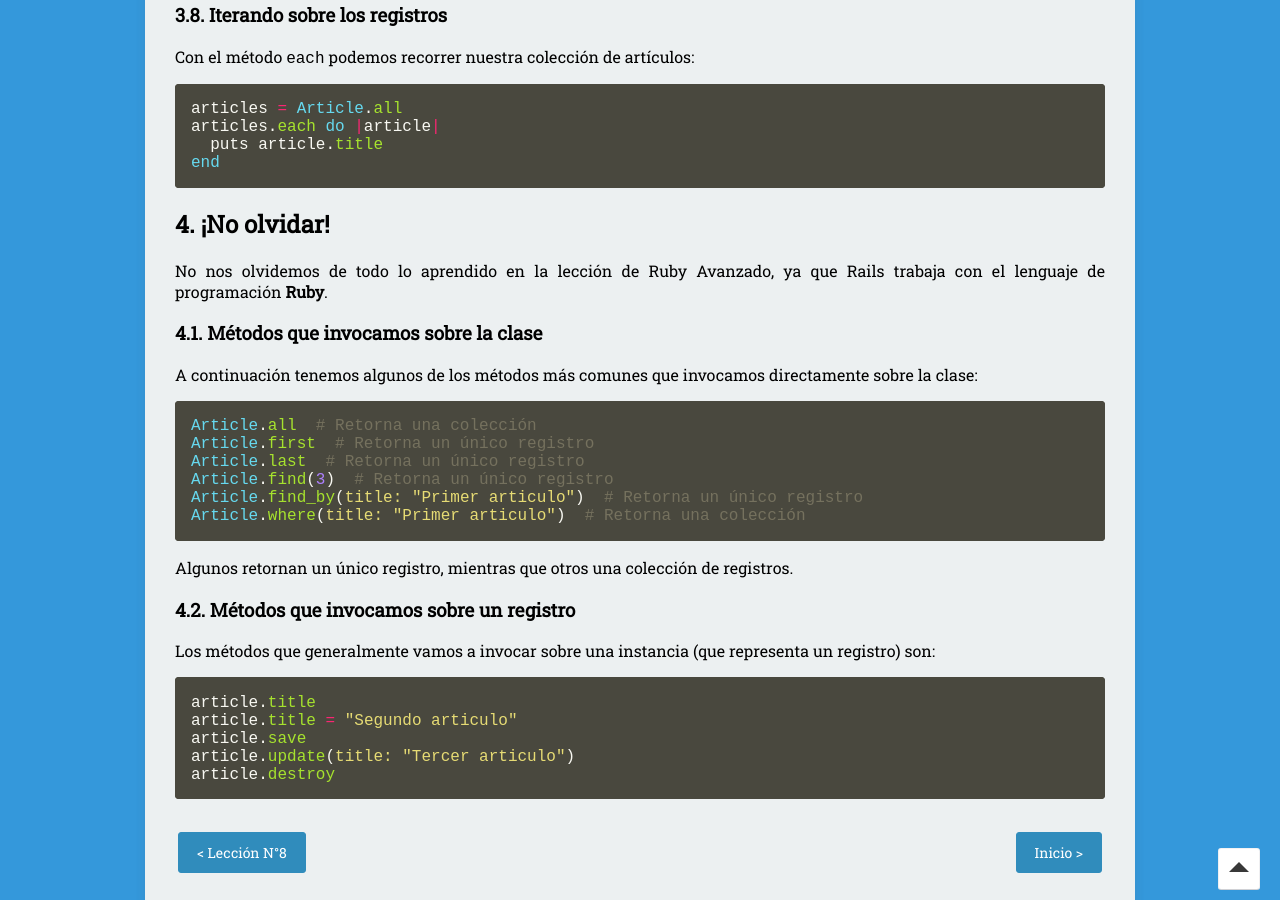
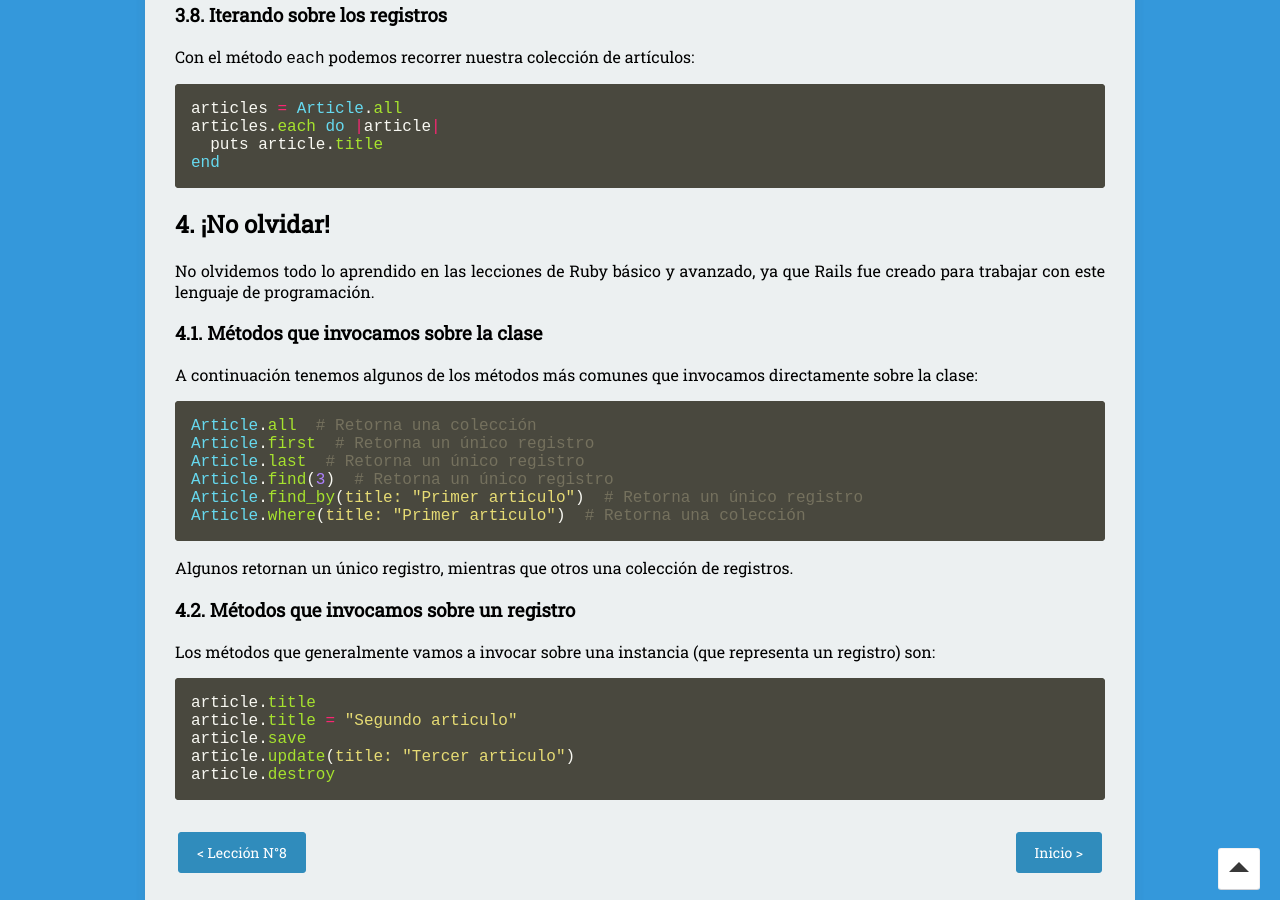
Before and after one commit to nisoto/Blog-anterior-2.0, a Jekyll site: the page built from _posts/2020-04-30-rails-ix-modelos.md, in a window 1280 px wide and 900 px high, scrolled down 4142 px. Built offline with Jekyll 4.4.1, drawn with Linux system fonts in a browser that asks for light colours; nearby versions of some CDN libraries.

Commit message:
Update 2020-04-30-rails-ix-modelos.md

```diff
--- a/_posts/2020-04-30-rails-ix-modelos.md
+++ b/_posts/2020-04-30-rails-ix-modelos.md
@@ -209,7 +209,7 @@ end
 
 ## 4. ¡No olvidar!
 
-No nos olvidemos de todo lo aprendido en la lección de Ruby Avanzado, ya que Rails trabaja con el lenguaje de programación **Ruby**.
+No olvidemos todo lo aprendido en las lecciones de Ruby básico y avanzado, ya que Rails fue creado para trabajar con este lenguaje de programación.
 
 ### 4.1. Métodos que invocamos sobre la clase
 
```
